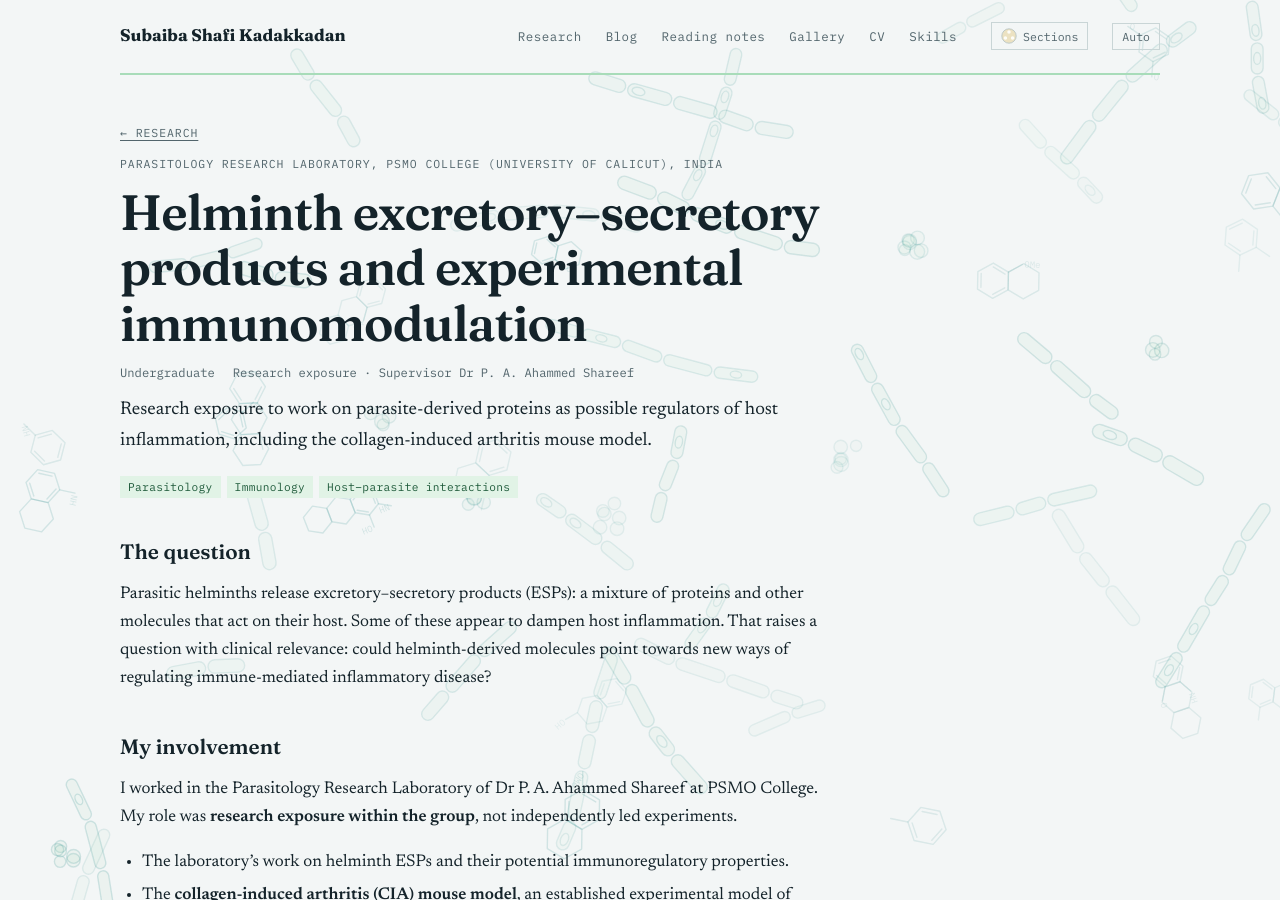
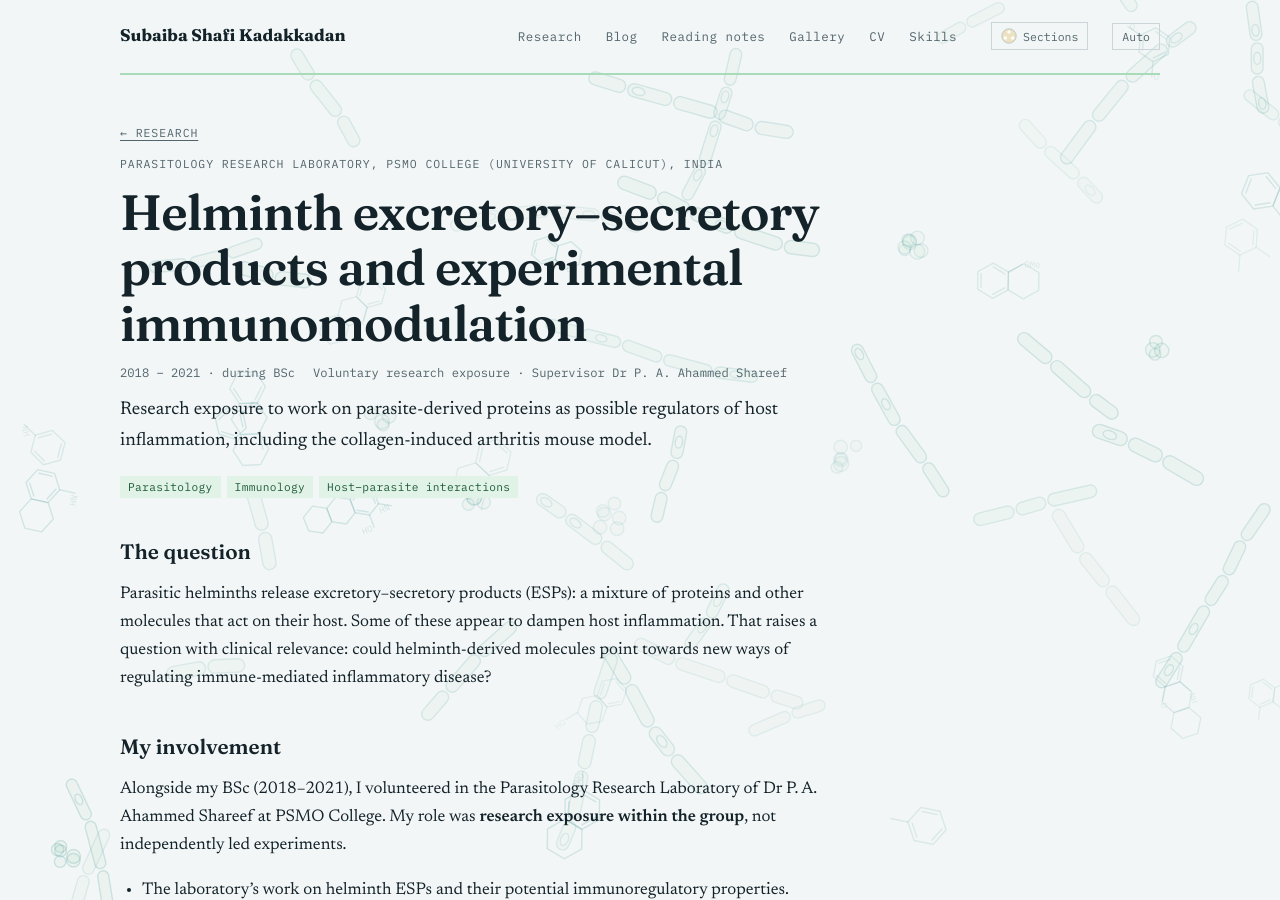
Before and after one commit to skadakkadan/skadakkadan.github.io, a Jekyll site: the page built from _projects/helminth-esp-immunomodulation.md, in a window 1280 px wide and 900 px high. Built offline with Jekyll 4.4.1, drawn with Linux system fonts in a browser that asks for light colours.

Commit message:
Date parasitology research exposure (voluntary, 2018-2021)
Co-Authored-By: Claude Opus 5.5 <noreply@anthropic.com>
Claude-Session: https://claude.ai/code/session_01SQjdAs5F1CrS1nRTcjfW7Q

```diff
--- a/_data/cv.yml
+++ b/_data/cv.yml
@@ -27,10 +27,10 @@ research:
     role: Research Intern
     org: M. S. Swaminathan Research Foundation, Wayanad, India
     detail: Biodiversity surveys across nine agroforestry sites (128 plant and 101 bird species) and statistical analysis in R. Co-author of the resulting Biodiversity and Conservation paper.
-  - when: Undergraduate
-    role: Research exposure, Parasitology Research Laboratory
+  - when: 2018 – 2021
+    role: Voluntary research exposure, Parasitology Research Laboratory
     org: PSMO College, Tirurangadi (University of Calicut), India · Supervisor Dr P. A. Ahammed Shareef
-    detail: "Helminth excretory–secretory products (ESPs) and experimental immunomodulation: how parasite-derived proteins may regulate host inflammatory responses. Exposure to the collagen-induced arthritis (CIA) mouse model, an established model of immune-mediated inflammatory arthritis used to evaluate candidate immunomodulatory interventions, alongside the laboratory's work on liver-fluke ESPs and immunodiagnostics. Research exposure within the group, not independently led experiments."
+    detail: "Helminth excretory–secretory products (ESPs) and experimental immunomodulation: how parasite-derived proteins may regulate host inflammatory responses. Exposure to the collagen-induced arthritis (CIA) mouse model, an established model of immune-mediated inflammatory arthritis used to evaluate candidate immunomodulatory interventions, alongside the laboratory's work on liver-fluke ESPs and immunodiagnostics. Voluntary, alongside the BSc; research exposure within the group, not independently led experiments."
 
 experience:
   - when: Apr 2024 – present
--- a/_projects/helminth-esp-immunomodulation.md
+++ b/_projects/helminth-esp-immunomodulation.md
@@ -1,9 +1,9 @@
 ---
 title: Helminth excretory–secretory products and experimental immunomodulation
 order: 5
-when: Undergraduate
+when: 2018 – 2021 · during BSc
 org: Parasitology Research Laboratory, PSMO College (University of Calicut), India
-role: Research exposure · Supervisor Dr P. A. Ahammed Shareef
+role: Voluntary research exposure · Supervisor Dr P. A. Ahammed Shareef
 summary: Research exposure to work on parasite-derived proteins as possible regulators of host inflammation, including the collagen-induced arthritis mouse model.
 link: ""
 link_label: ""
@@ -18,7 +18,7 @@ Parasitic helminths release excretory–secretory products (ESPs): a mixture of
 
 ## My involvement
 
-I worked in the Parasitology Research Laboratory of Dr P. A. Ahammed Shareef at PSMO College. My role was **research exposure within the group**, not independently led experiments.
+Alongside my BSc (2018–2021), I volunteered in the Parasitology Research Laboratory of Dr P. A. Ahammed Shareef at PSMO College. My role was **research exposure within the group**, not independently led experiments.
 
 - The laboratory's work on helminth ESPs and their potential immunoregulatory properties.
 - The **collagen-induced arthritis (CIA) mouse model**, an established experimental model of immune-mediated inflammatory arthritis, used to evaluate candidate immunomodulatory interventions.
```
Also changed, not shown: 1 other file.
